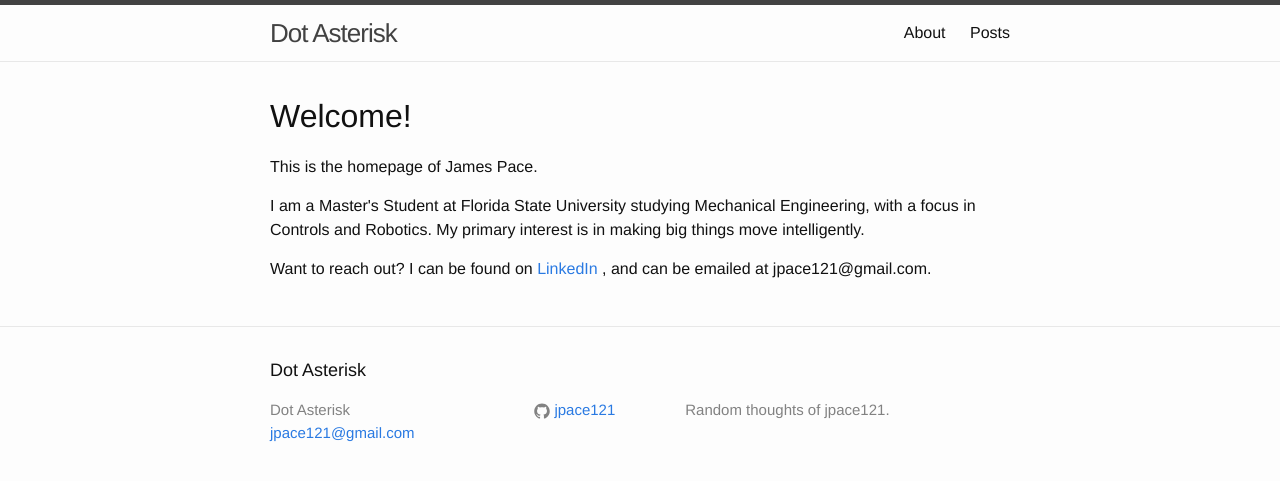
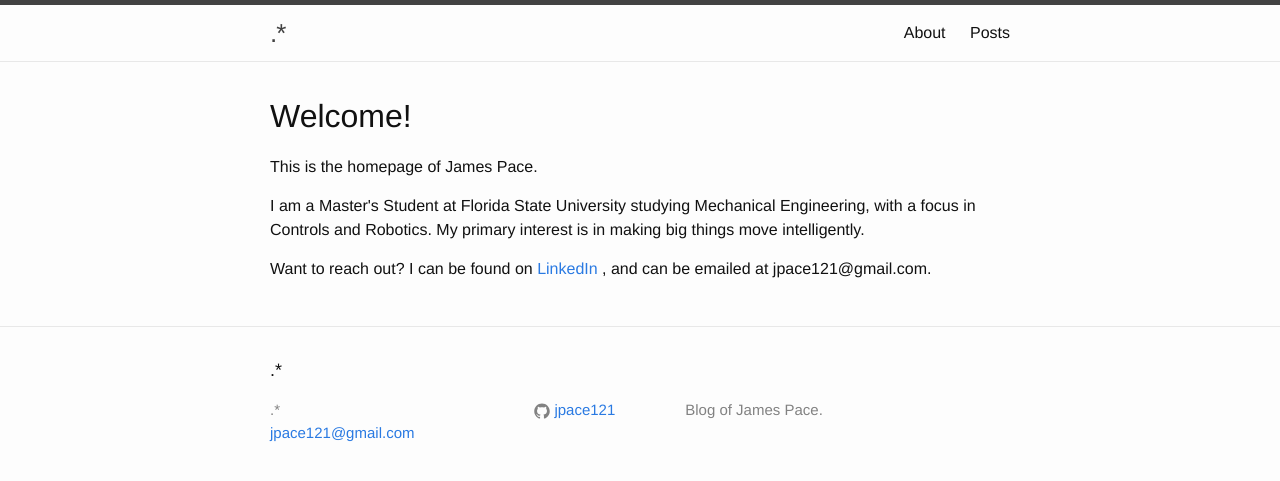
Before and after one commit to jpace121/github-site-old, a Jekyll site: the page built from index.html, in a window 1280 px wide. Shown: the top 481 px of the page. Built offline with Jekyll 4.4.1, drawn with Linux system fonts in a browser that asks for light colours.

Commit message:
Change config file.

```diff
--- a/_config.yml
+++ b/_config.yml
@@ -6,12 +6,12 @@
 # 'jekyll serve'. If you change this file, please restart the server process.
 
 # Site settings
-title: Dot Asterisk
+title: .*
 email: jpace121@gmail.com
 description: > # this means to ignore newlines until "baseurl:"
- Random thoughts of jpace121.
+ Blog of James Pace.
 baseurl: "" # the subpath of your site, e.g. /blog
-url: "www.github.io/jpace121" # the base hostname & protocol for your site
+url: "http://jpace121.github.io" # the base hostname & protocol for your site
 github_username:  jpace121
 
 # Build settings
```
